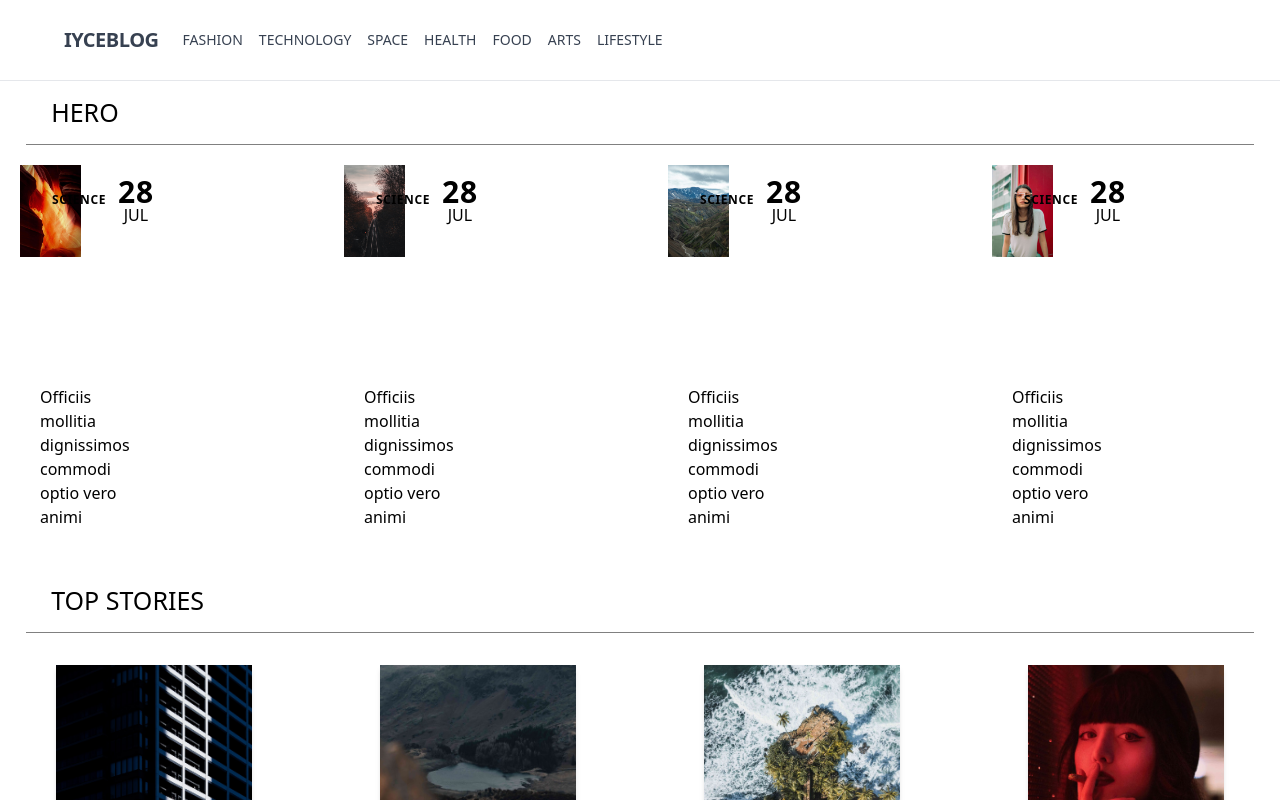
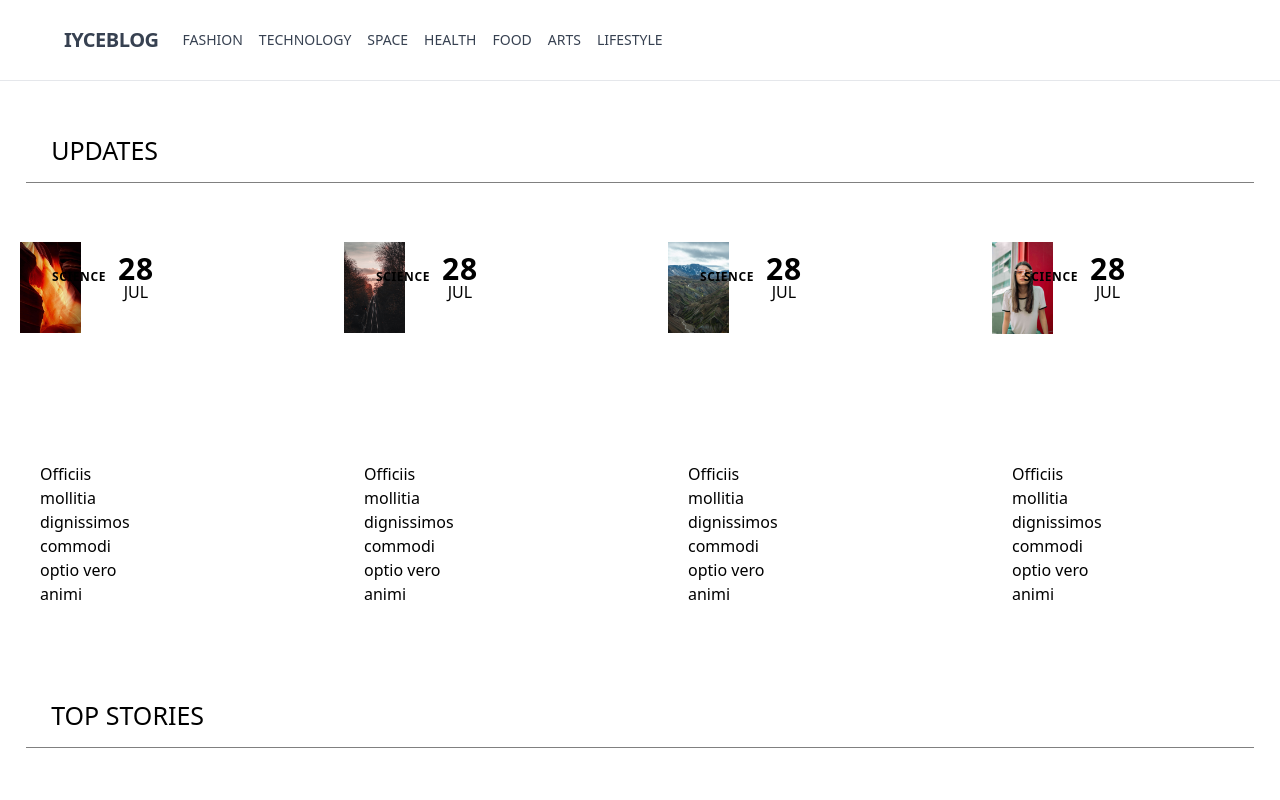
Before and after one commit to akglitch/BlogProject, a React (Create React App) app: page / in a window 1280 px wide. Shown: the top 800 px of the page. Built offline with nearby package versions, Linux system fonts and the light colour scheme.

Commit message:
initial commit

```diff
--- a/src/App.css
+++ b/src/App.css
@@ -35,4 +35,6 @@
     margin-left: 2%;
     margin-right: 2%;
     font-size: 25px;
+    margin-bottom: 3%;
+    margin-top: 3%;
 }
--- a/src/components/Hero.js
+++ b/src/components/Hero.js
@@ -5,7 +5,7 @@ import { fashion } from "./Data";
 function Hero() {
     return (
         <div className="storyHead" >
-        <h1>Hero</h1>
+        <h1>updates</h1>
         <div className=" Container grid grid-cols-1 md:grid-cols-2 lg:grid-cols-4 gap-2 md:gap-4">
 
             {fashion.map((item) => (
```
